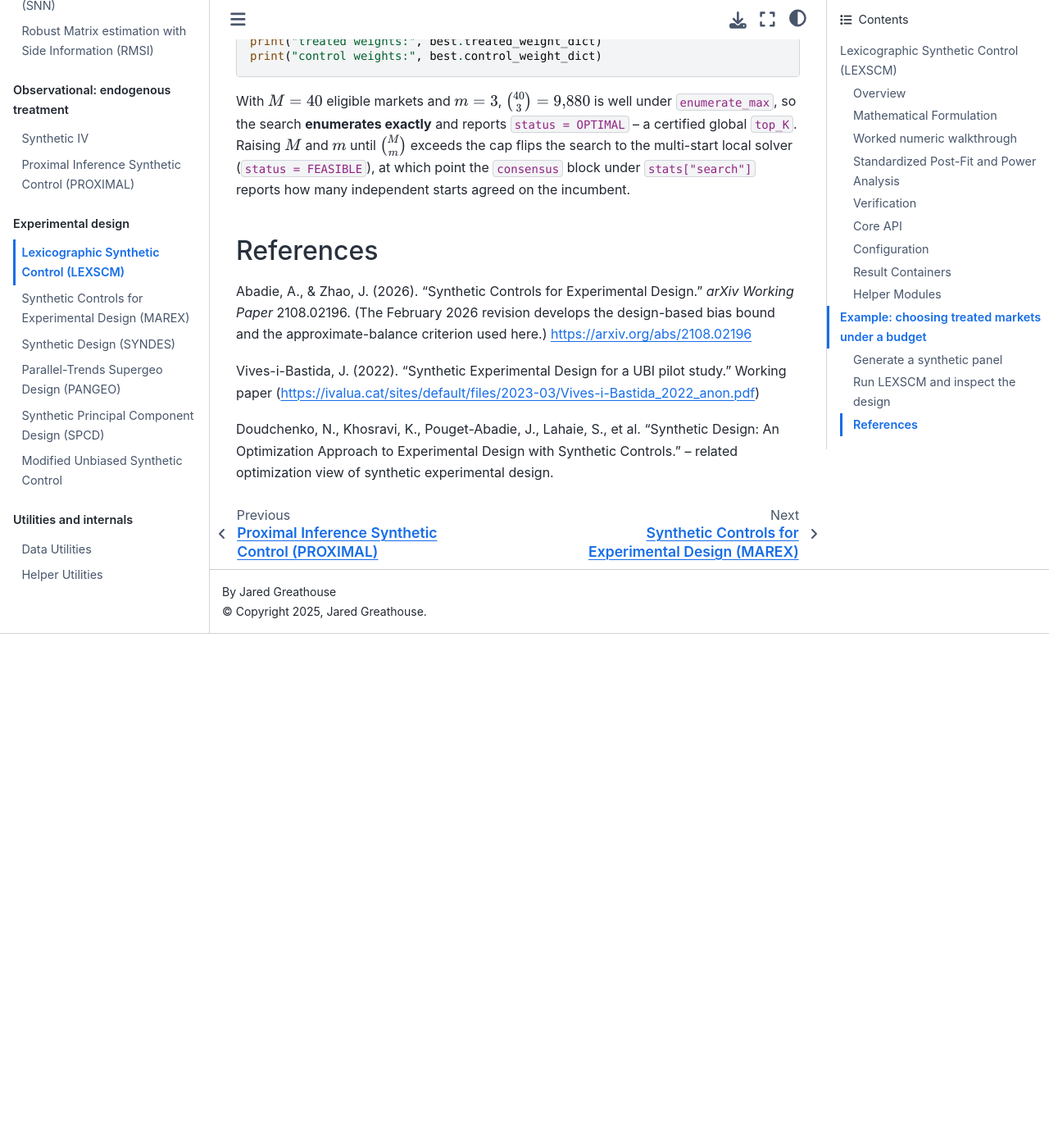
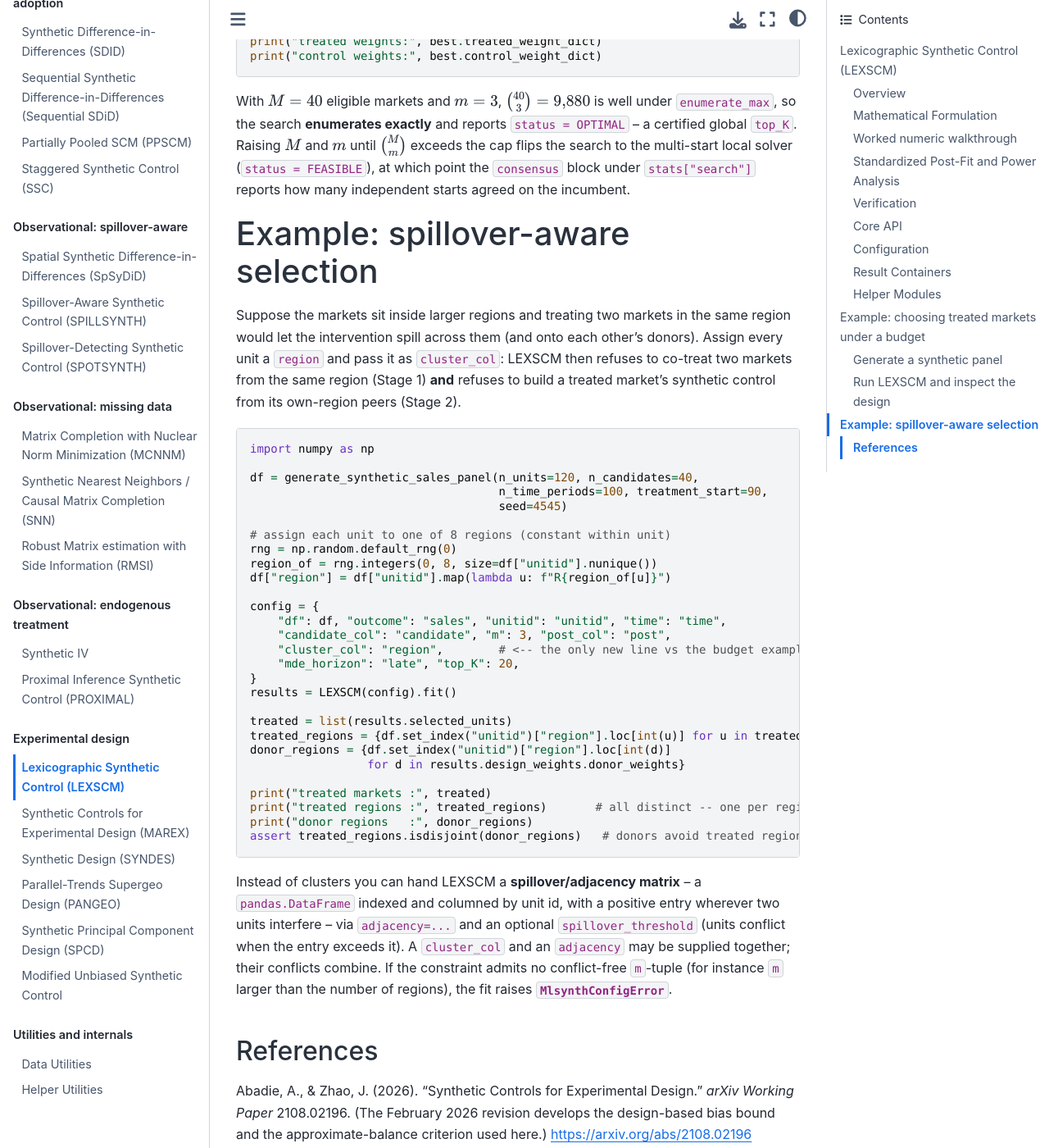
Before and after one commit to jgreathouse9/mlsynth, a Sphinx documentation site: the page built from docs/lexscm.rst, in a window 1280 px wide and 1400 px high, scrolled down 20284 px. Shown: the whole window at 82% size. Built offline with Sphinx 7.4.7 and the Sphinx Book theme 1.1.4, drawn with Linux system fonts in a browser that asks for light colours; pages that are not in the unit, such as notebooks, are missing from menus; before the commit the page ends 21057 px from its top, so only the background shows below that.

Commit message:
docs(lexscm): add a worked spillover-aware selection example (regions + adjacency)

```diff
--- a/docs/lexscm.rst
+++ b/docs/lexscm.rst
@@ -1035,6 +1035,56 @@ local solver (``status = FEASIBLE``), at which point the ``consensus``
 block under ``stats["search"]`` reports how many independent starts agreed
 on the incumbent.
 
+Example: spillover-aware selection
+==================================
+
+Suppose the markets sit inside larger regions and treating two markets in the
+same region would let the intervention spill across them (and onto each other's
+donors). Assign every unit a ``region`` and pass it as ``cluster_col``: LEXSCM
+then refuses to co-treat two markets from the same region (Stage 1) **and**
+refuses to build a treated market's synthetic control from its own-region peers
+(Stage 2).
+
+.. code-block:: python
+
+    import numpy as np
+
+    df = generate_synthetic_sales_panel(n_units=120, n_candidates=40,
+                                        n_time_periods=100, treatment_start=90,
+                                        seed=4545)
+
+    # assign each unit to one of 8 regions (constant within unit)
+    rng = np.random.default_rng(0)
+    region_of = rng.integers(0, 8, size=df["unitid"].nunique())
+    df["region"] = df["unitid"].map(lambda u: f"R{region_of[u]}")
+
+    config = {
+        "df": df, "outcome": "sales", "unitid": "unitid", "time": "time",
+        "candidate_col": "candidate", "m": 3, "post_col": "post",
+        "cluster_col": "region",        # <-- the only new line vs the budget example
+        "mde_horizon": "late", "top_K": 20,
+    }
+    results = LEXSCM(config).fit()
+
+    treated = list(results.selected_units)
+    treated_regions = {df.set_index("unitid")["region"].loc[int(u)] for u in treated}
+    donor_regions = {df.set_index("unitid")["region"].loc[int(d)]
+                     for d in results.design_weights.donor_weights}
+
+    print("treated markets :", treated)
+    print("treated regions :", treated_regions)       # all distinct -- one per region
+    print("donor regions   :", donor_regions)
+    assert treated_regions.isdisjoint(donor_regions)   # donors avoid treated regions
+
+Instead of clusters you can hand LEXSCM a **spillover/adjacency matrix** -- a
+``pandas.DataFrame`` indexed and columned by unit id, with a positive entry
+wherever two units interfere -- via ``adjacency=...`` and an optional
+``spillover_threshold`` (units conflict when the entry exceeds it). A
+``cluster_col`` and an ``adjacency`` may be supplied together; their conflicts
+combine. If the constraint admits no conflict-free ``m``-tuple (for instance
+``m`` larger than the number of regions), the fit raises
+:class:`~mlsynth.exceptions.MlsynthConfigError`.
+
 References
 ----------
 
```
